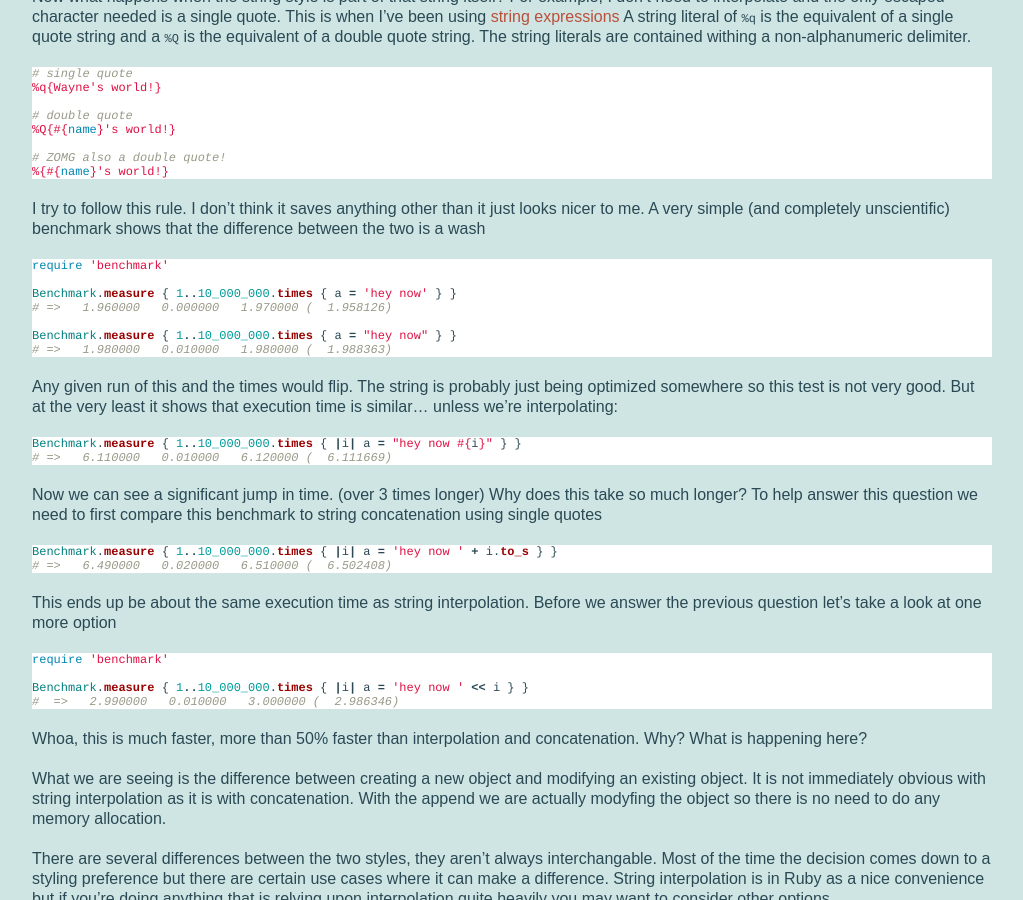
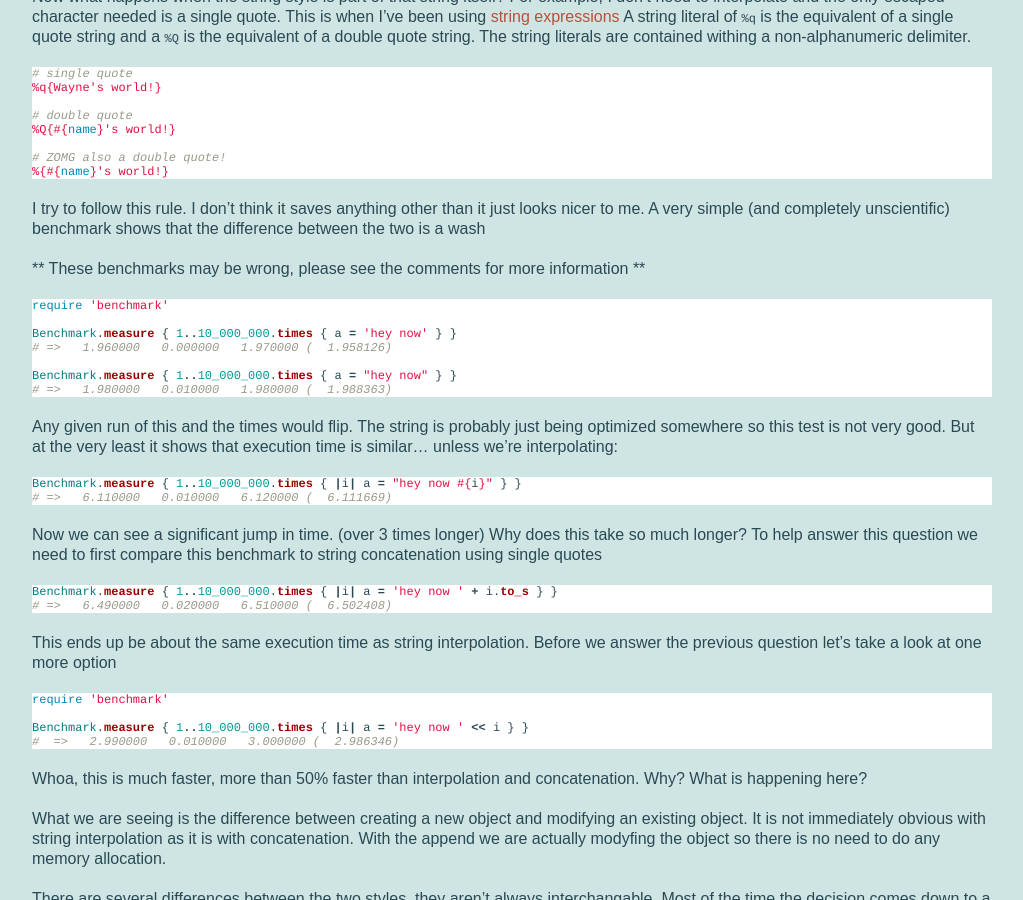
Before and after one commit to Hakon/reefpoints, a Jekyll site: the page built from _posts/2012-02-16-single-quotes-or-double-quotes.md, in a window 1280 px wide and 900 px high, scrolled down 540 px. Shown: the whole window, without its empty margins (128-1151 px from the left). Built offline with Jekyll 4.4.1, drawn with Linux system fonts in a browser that asks for light colours; Markdown is read by kramdown in place of the engine named in the settings; comment, search, counter and statistics services are not loaded.

Commit message:
Update _posts/2012-02-16-single-quotes-or-double-quotes.md

```diff
--- a/_posts/2012-02-16-single-quotes-or-double-quotes.md
+++ b/_posts/2012-02-16-single-quotes-or-double-quotes.md
@@ -48,6 +48,8 @@ are contained withing a non-alphanumeric delimiter.
 I try to follow this rule. I don't think it saves anything other than it
 just looks nicer to me. A very simple (and completely unscientific)
 benchmark shows that the difference between the two is a wash
+
+** These benchmarks may be wrong, please see the comments for more information **
 
 {% highlight ruby %}
 require 'benchmark'
```
